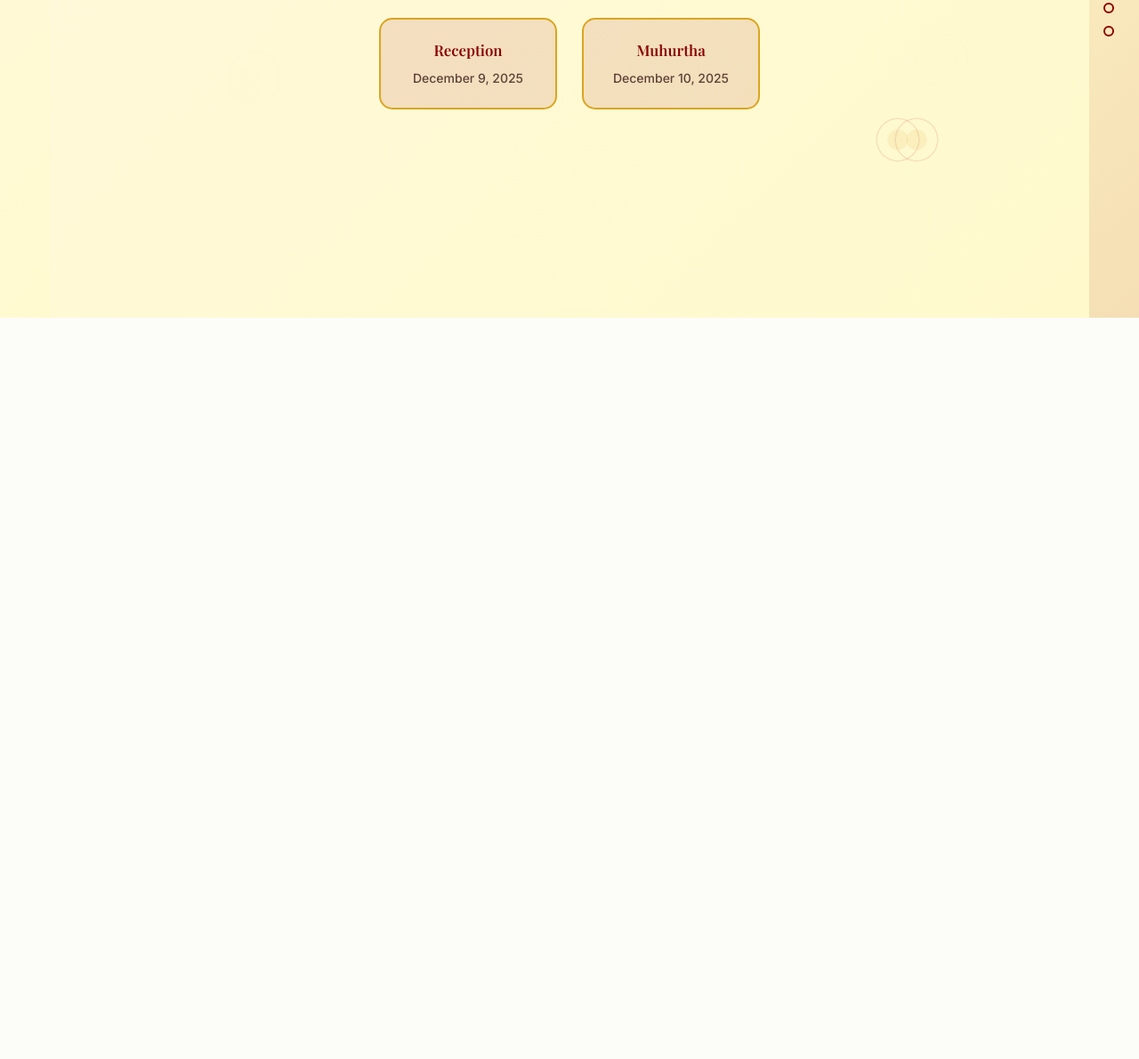
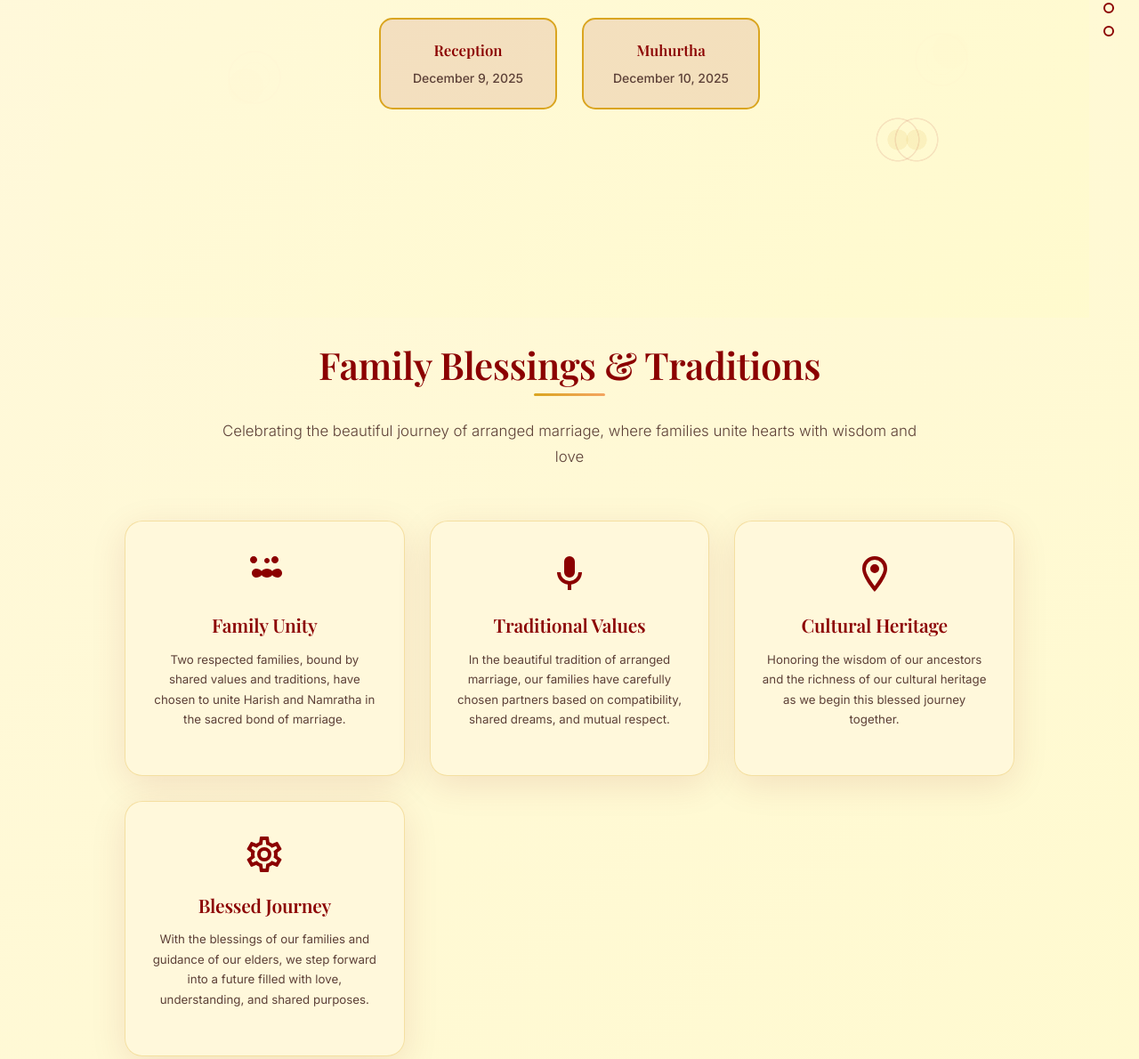
Before and after one commit to harishsp1996/harish_Wedding, a plain HTML site: page index.html in a window 1280 px wide. Shown: the part 443-1633 px from the top of the page at 89% size. Before the commit the page ends 800 px from the top, so only its background shows below. Drawn offline with nearby package versions, Linux system fonts and the light colour scheme; a web font is replaced by a local one.

Commit message:
Update style.css

```diff
--- a/style.css
+++ b/style.css
@@ -614,6 +614,7 @@ select.form-control {
   margin-left: auto;
   padding-right: var(--space-16);
   padding-left: var(--space-16);
+  scroll-snap-type: y mandatory;
 }
 
 @media (min-width: 640px) {
@@ -771,7 +772,7 @@ body {
 /* Section Base Styles */
 .section {
     min-height: 100vh;
-    display: none;
+    display: flex;
     flex-direction: column;
     justify-content: center;
     align-items: center;
```
